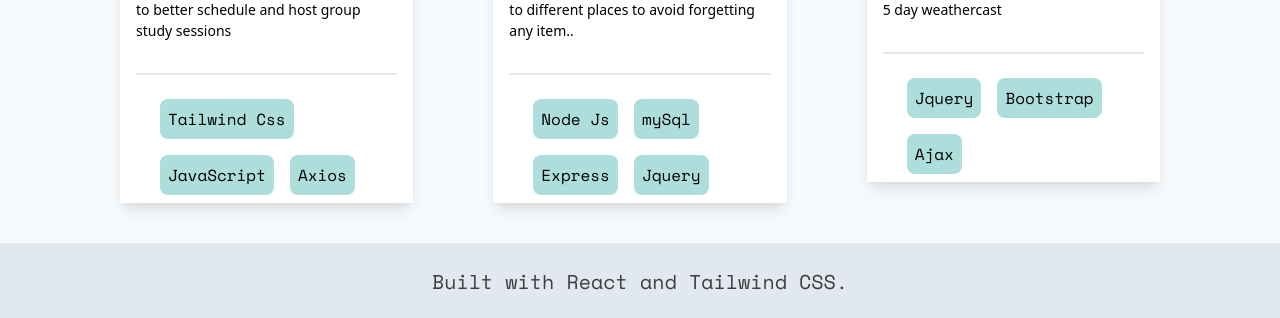
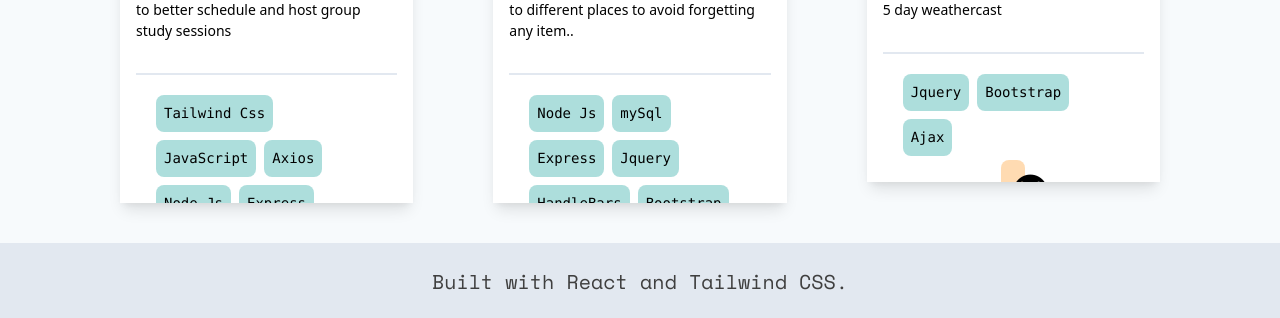
Before and after one commit to dcristinaterry/portfolio, a React (Create React App) app: page / in a window 1280 px wide. Shown: the part 2698-3016 px from the top of the page. Built offline with nearby package versions, Linux system fonts and the light colour scheme; a web font is replaced by a local one.

Commit message:
adjust font size project card footer

```diff
--- a/src/components/projectsCards/ProjectsCard.js
+++ b/src/components/projectsCards/ProjectsCard.js
@@ -22,13 +22,13 @@ const ProjectCard = (props) => {
                             </div>
                             <div className="my-8 border-t-2   ">
 
-                                <div className="m-4 mr-2 h-16 flex flex-wrap ">
+                                <div className="m-4 h-16 flex flex-wrap ">
 
 
                                     <span className=" items-center  text-grey-darker w-11/12 ">
 
                                         {props.technologies.map(item => (
-                                            <button className="float-left  inline-block bg-green-910 m-2 p-2 rounded-lg bg-opacity-50 font-spaceMono">{item}</button>
+                                            <button className="float-left text-sm inline-block bg-green-910 m-1 p-2 rounded-lg bg-opacity-50 font-mono">{item}</button>
                                         ))}
 
 
```
